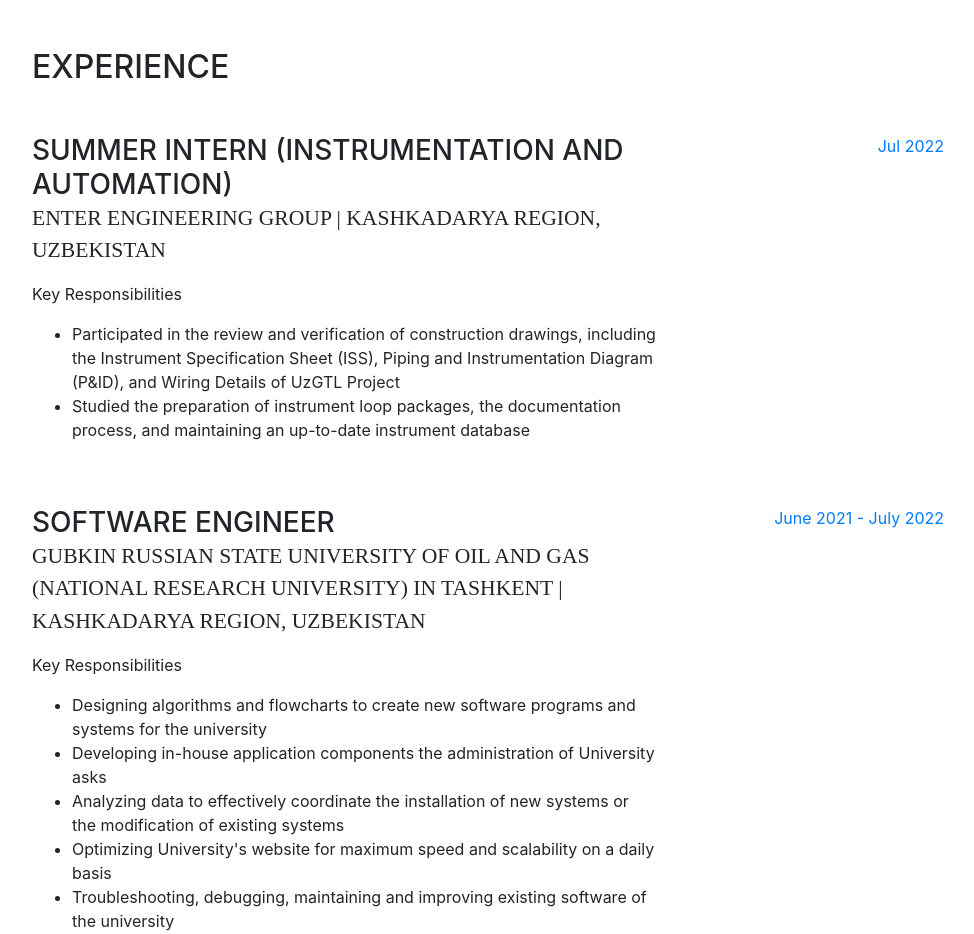
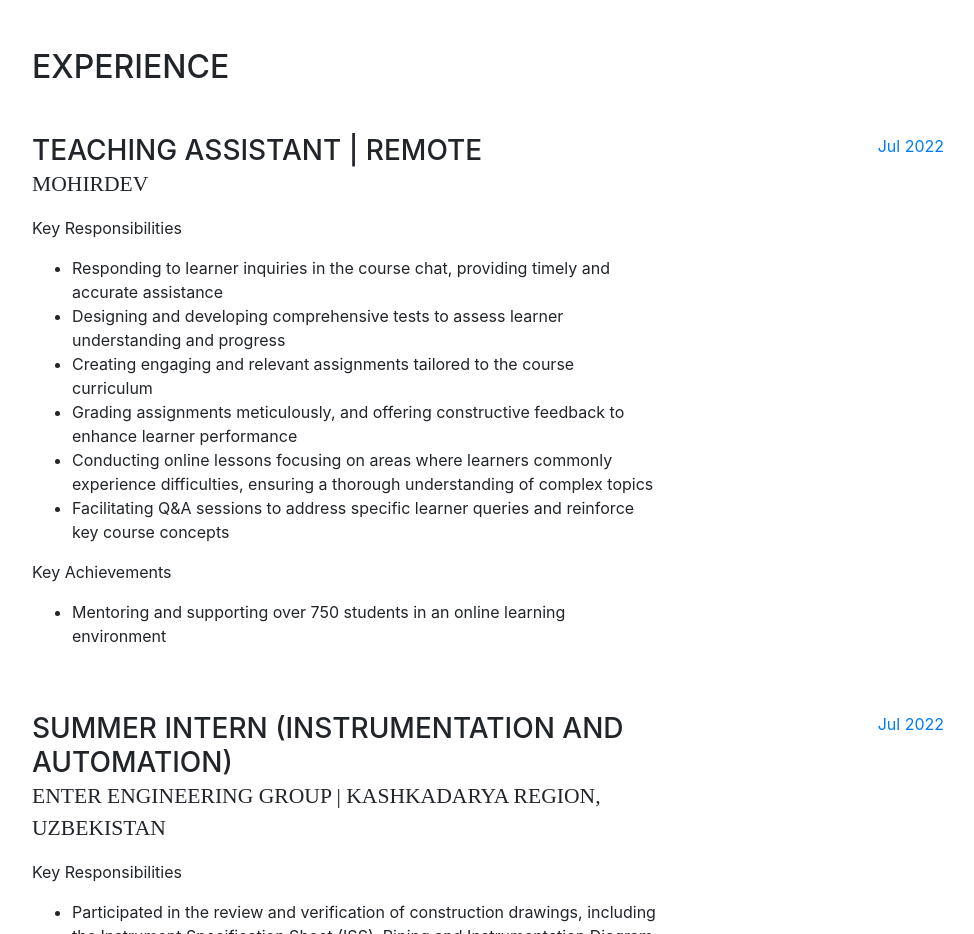
Before and after one commit to Shahbozjon/test, a website with bundled scripts: page index.html in a window 1280 px wide. Shown: the part 1600-2534 px from the top of the page, without its empty margins (288-1262 px from the left). Built offline with nearby package versions, Linux system fonts and the light colour scheme; a web font is replaced by a local one.

Commit message:
Update index.html
Updated Work Experience

```diff
--- a/index.html
+++ b/index.html
@@ -199,6 +199,49 @@
       <section class="resume-section p-3 p-lg-5 d-flex flex-column" id="experience">
         <div class="my-auto">
           <h2 class="mb-5">Experience</h2>
+
+          <div class="resume-item d-flex flex-column flex-md-row mb-5">
+            <div class="resume-content mr-auto">
+              <h3 class="mb-0">Teaching Assistant | Remote </h3>
+              <div class="subheading mb-3">Mohirdev</div>
+              <p>Key Responsibilities</p>
+              <p>
+                <ul>
+                  <li>
+                    Responding to learner inquiries in the course chat, providing timely and accurate assistance
+                  </li>
+                  <li>
+                    Designing and developing comprehensive tests to assess learner understanding and progress
+                  </li>
+                  <li>
+                    Creating engaging and relevant assignments tailored to the course curriculum
+                  </li>
+                  <li>
+                    Grading assignments meticulously, and offering constructive feedback to enhance learner performance
+                  </li>
+                  <li>
+                    Conducting online lessons focusing on areas where learners commonly experience difficulties, ensuring a thorough understanding of complex topics
+                  </li>
+                  <li>
+                    Facilitating Q&A sessions to address specific learner queries and reinforce key course concepts
+                  </li>
+                  </ul>
+                  </p>
+
+               <p>Key Achievements</p>
+              <p>
+                <ul>
+                  <li>
+                    Mentoring and supporting over 750 students in an online learning environment
+                  </li>
+                </ul>
+              </p>
+
+            </div>
+            <div class="resume-date text-md-right">
+              <span class="text-primary">Jul 2022</span>
+            </div>
+          </div>
 
           <div class="resume-item d-flex flex-column flex-md-row mb-5">
             <div class="resume-content mr-auto">
```
